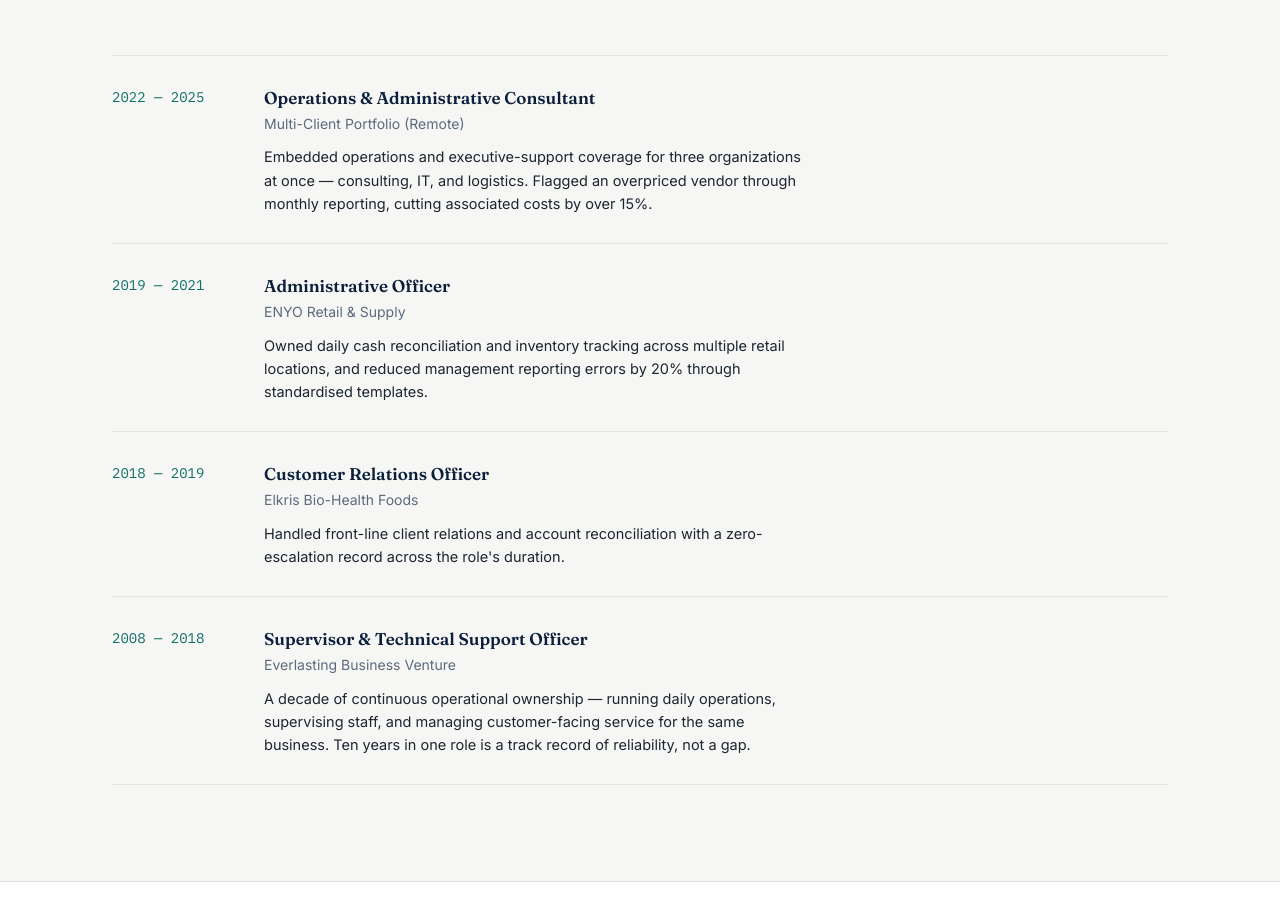
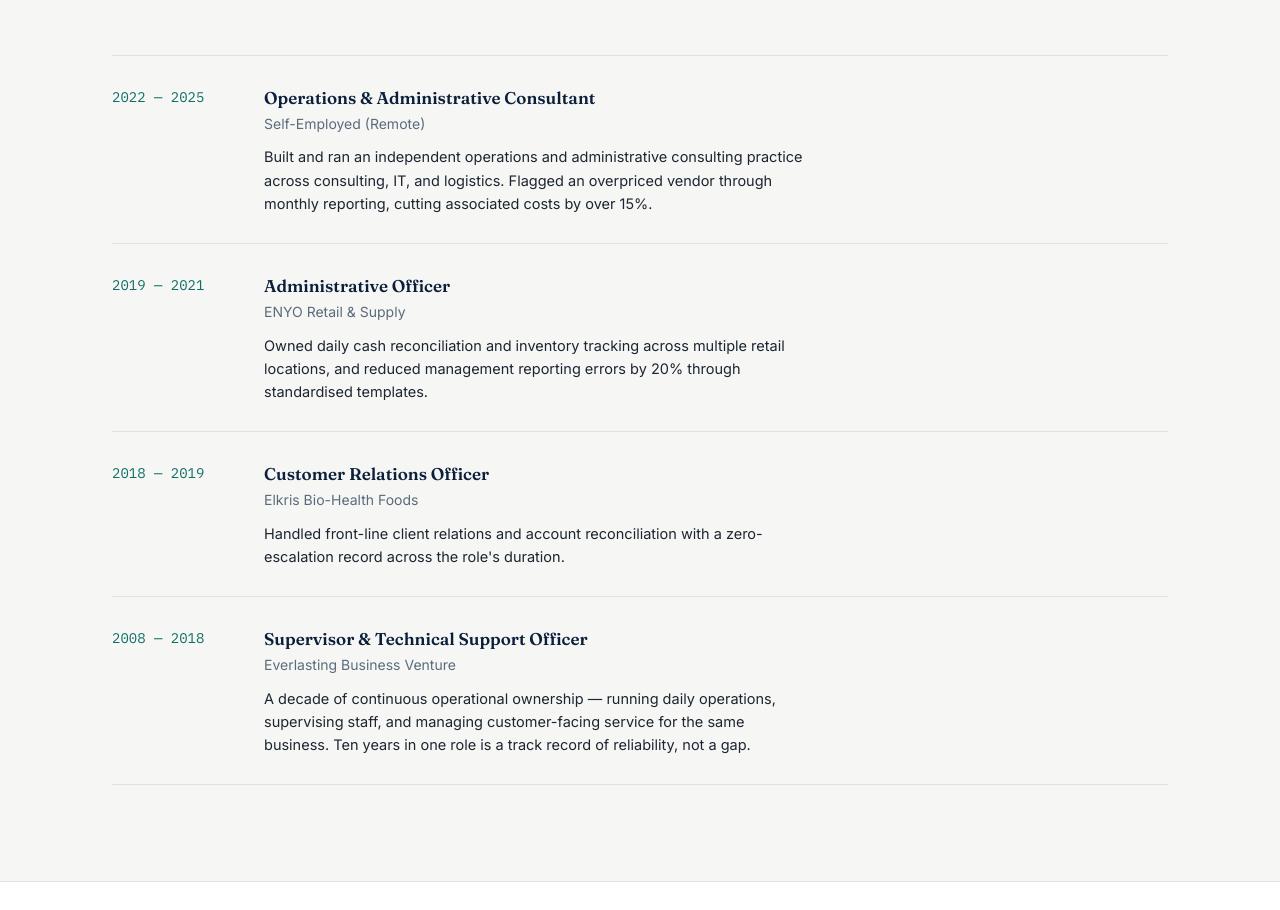
Before and after one commit to Handyofmen/portfolio, a plain HTML site: page index.html in a window 1280 px wide. Shown: the part 4507-5417 px from the top of the page. Drawn offline with Linux system fonts and the light colour scheme.

Commit message:
Add files via upload

```diff
--- a/index.html
+++ b/index.html
@@ -288,8 +288,8 @@
       <div class="tyear">2022 — 2025</div>
       <div>
         <div class="trole">Operations & Administrative Consultant</div>
-        <div class="torg">Multi-Client Portfolio (Remote)</div>
-        <div class="tdesc">Embedded operations and executive-support coverage for three organizations at once — consulting, IT, and logistics. Flagged an overpriced vendor through monthly reporting, cutting associated costs by over 15%.</div>
+        <div class="torg">Self-Employed (Remote)</div>
+        <div class="tdesc">Built and ran an independent operations and administrative consulting practice across consulting, IT, and logistics. Flagged an overpriced vendor through monthly reporting, cutting associated costs by over 15%.</div>
       </div>
     </div>
 
```
Also changed, not shown: 6 other files.
